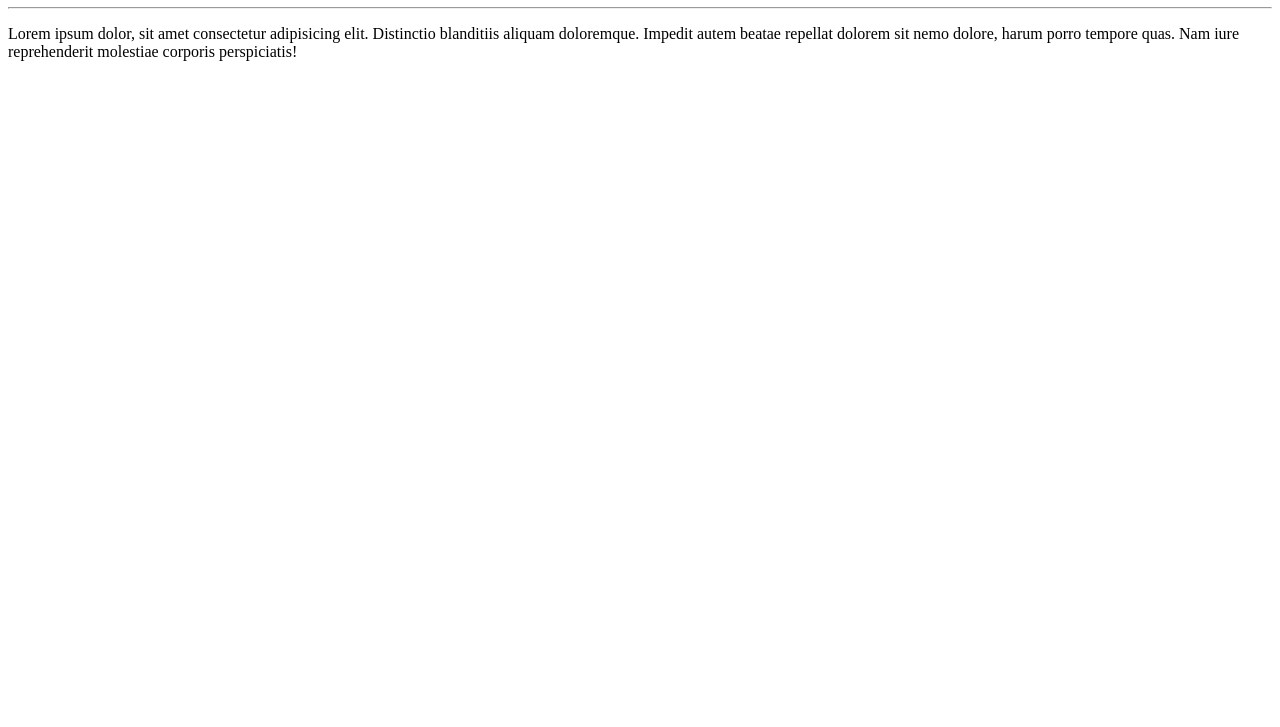
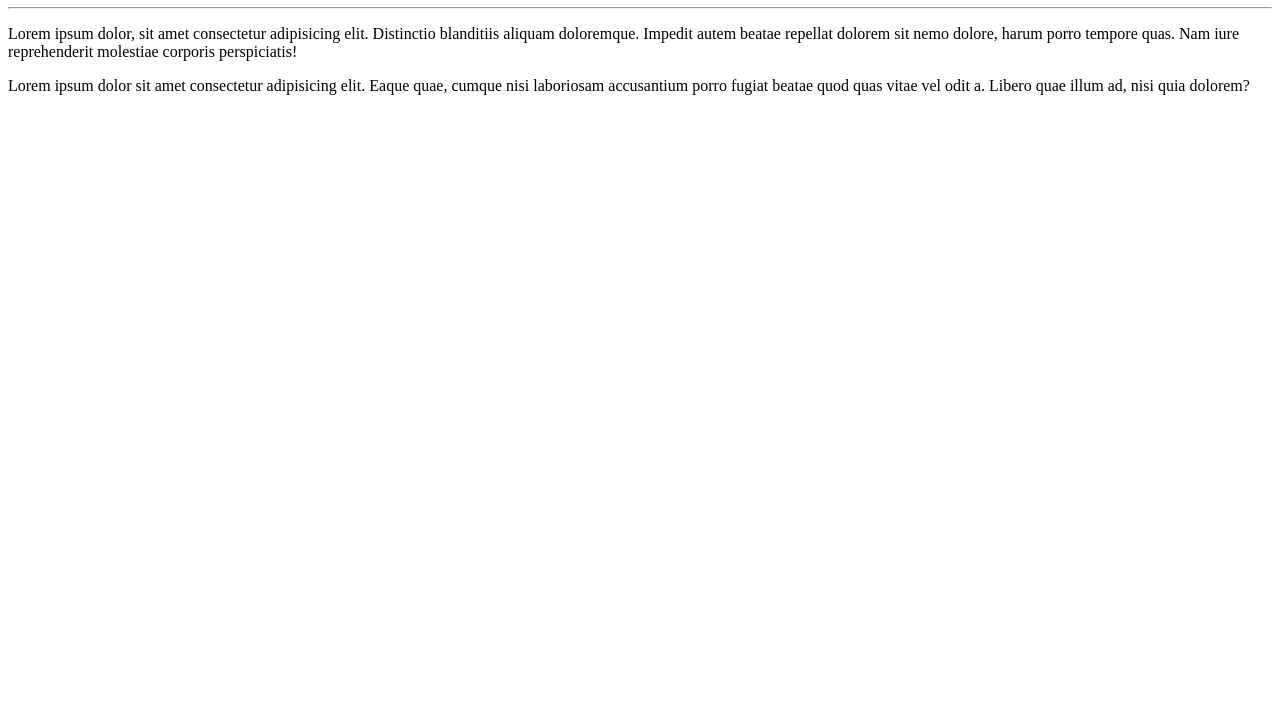
Before and after one commit to pedro0h7/TheFirst, a plain HTML site: page site-exemplo/index.html in a window 1280 px wide. Shown: the part 73-800 px from the top of the page. Drawn offline with Linux system fonts and the light colour scheme.

Commit message:
adcionei um paragrafo

```diff
--- a/site-exemplo/index.html
+++ b/site-exemplo/index.html
@@ -9,5 +9,6 @@
     <h1>Olá, Mundo!</h1>
     <hr>
     <p>Lorem ipsum dolor, sit amet consectetur adipisicing elit. Distinctio blanditiis aliquam doloremque. Impedit autem beatae repellat dolorem sit nemo dolore, harum porro tempore quas. Nam iure reprehenderit molestiae corporis perspiciatis!</p>
+    <p>Lorem ipsum dolor sit amet consectetur adipisicing elit. Eaque quae, cumque nisi laboriosam accusantium porro fugiat beatae quod quas vitae vel odit a. Libero quae illum ad, nisi quia dolorem?</p>
 </body>
 </html>
```
